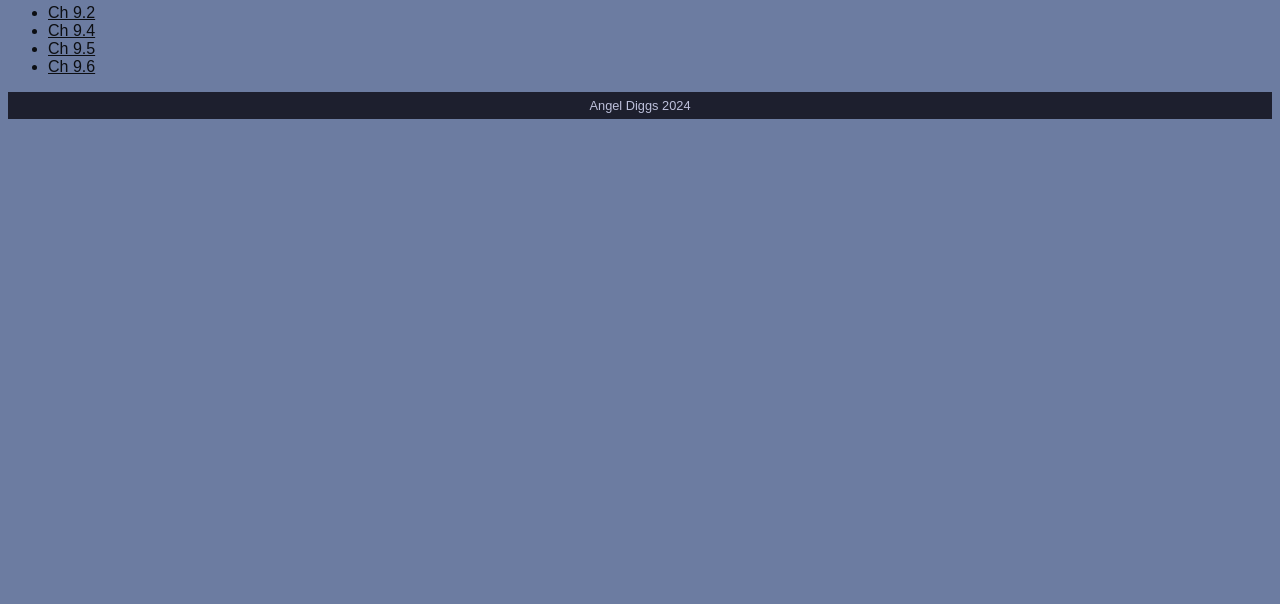
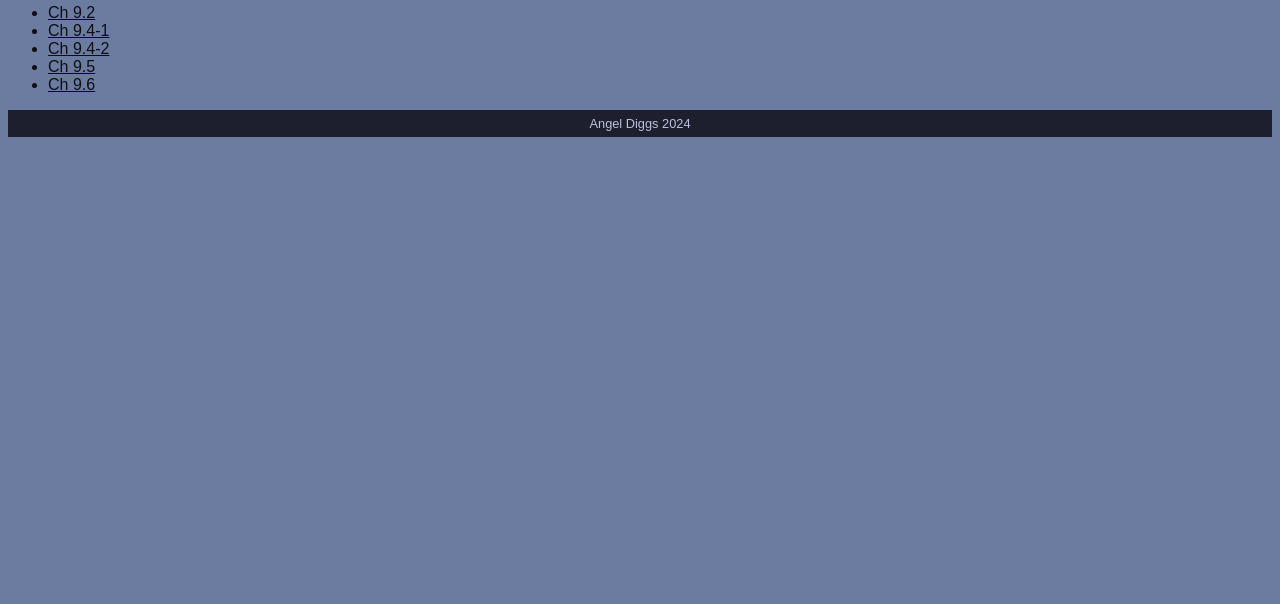
Before and after one commit to adiggs2024/WebDev2024, a plain HTML site: page chapter9.html in a window 1280 px wide. Shown: the part 196-800 px from the top of the page. Drawn offline with Linux system fonts and the light colour scheme.

Commit message:
Update chapter9.html

```diff
--- a/chapter9.html
+++ b/chapter9.html
@@ -18,7 +18,8 @@
 <h3>Chapter 9 HOPs:</h3>
 	<ul>
 		<li><a href="form2.html">Ch 9.2</a></li>
-		<li><a href="form4.html">Ch 9.4</a></li>
+		<li><a href="form4.html">Ch 9.4-1</a></li>
+		<li><a href="form5.html">Ch 9.4-2</a></li>
 		<li><a href="contactus.html">Ch 9.5</a></li>
 		<li><a href="contact2.html">Ch 9.6</a></li>
 	</ul>
```
